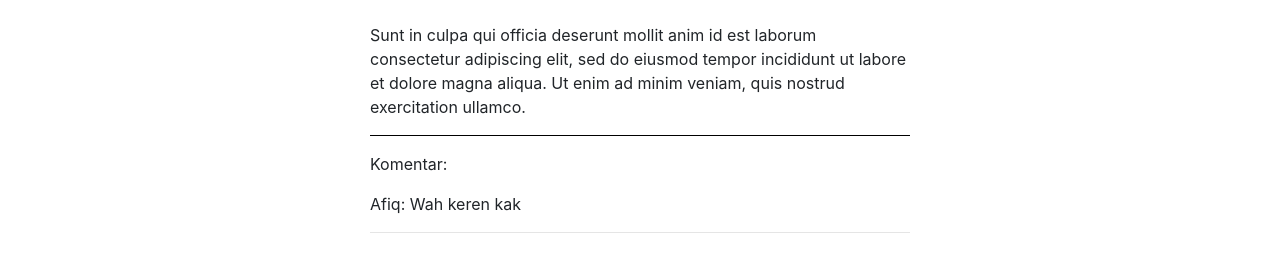
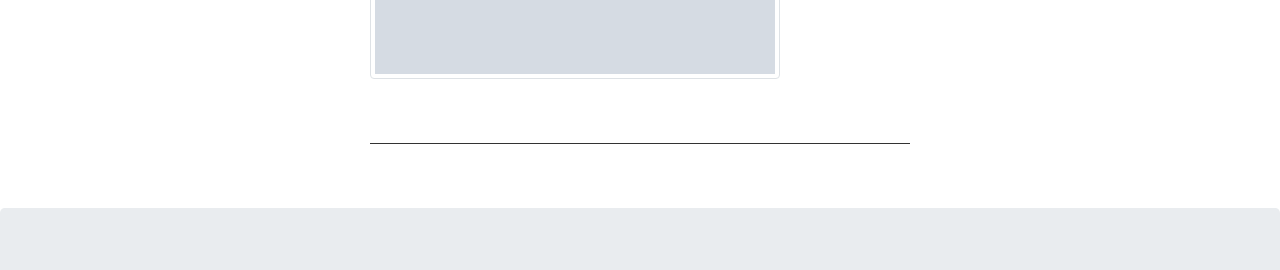
Before and after one commit to afiqrasyidm/indtagram, a CodeIgniter app: page /Indtagram/index.php/home/index in a window 1280 px wide. Shown: the part 421-691 px from the top of the page. Run offline with CodeIgniter, Linux system fonts and the light colour scheme; tables that the repository leaves empty or names only in its code hold one stand-in row (values such as "Sample post"); grey boxes marked "Sample" are stand-in pictures.

Commit message:
done functionality

```diff
--- a/application/controllers/Home.php
+++ b/application/controllers/Home.php
@@ -6,6 +6,8 @@ class Home extends CI_Controller {
 	public function __construct()
 	{
 					parent::__construct();
+					$this->load->model('gambar_model');
+					$this->load->helper('url_helper');
 					session_start();
 	}
 	/**
@@ -25,8 +27,10 @@ class Home extends CI_Controller {
 	 */
 	public function index()
 	{
+					$data["datas_gambar"] = $this->gambar_model->get_all();
+
 					$this->load->view('partials/header');
-					$this->load->view('index');
+					$this->load->view('index', $data);
 					$this->load->view('partials/footer');
 
 	}
--- a/application/models/Gambar_model.php
+++ b/application/models/Gambar_model.php
@@ -32,8 +32,12 @@ class Gambar_model extends CI_Model {
 
     public function get_all(){
 
-            $query = $this->db->get('gambar');
-            return $query->result_array();
+            $this->db->select('*');
+            $this->db->from('gambar');
+            $this->db->join('users', 'users.user_id = gambar.user_id');
+            $query = $this->db->get();
+            return $query->result_array();;
+
     }
 
 
--- a/application/views/index.php
+++ b/application/views/index.php
@@ -5,25 +5,22 @@
 
     <div class="col-md-6 offset-md-3">
 				<br>
-      <div class="img">
-				<a href="<?php echo site_url('gambar/detail/1'); ?>"> <img src="https://appharbor.com/assets/images/stackoverflow-logo.png" alt="..." class="img-thumbnail"> </a>
-			</div>
-			<br>
-      <p>Sunt in culpa qui officia deserunt mollit anim id est laborum consectetur adipiscing elit, sed do eiusmod tempor incididunt ut labore et dolore magna aliqua. Ut enim ad minim veniam, quis nostrud exercitation ullamco.</p>
-			<hr style="height:1px; border:none; color:#000; background-color:#000;">
-			<p>Komentar:</p>
-			<p>Afiq: Wah keren kak</p>
-			<hr>
-			<br>
-			<div class="img">
-				<img src="https://appharbor.com/assets/images/stackoverflow-logo.png" alt="..." class="img-thumbnail">
-			</div>
-			<br>
-      <p>Sunt in culpa qui officia deserunt mollit anim id est laborum consectetur adipiscing elit, sed do eiusmod tempor incididunt ut labore et dolore magna aliqua. Ut enim ad minim veniam, quis nostrud exercitation ullamco.</p>
-			<hr style="height:1px; border:none; color:#000; background-color:#000;">
-			<p>Komentar:</p>
-			<p>Afiq: Wah keren kak</p>
-			<hr>
+    <?php foreach ($datas_gambar as $data_gambar): ?>
+
+        <div class="img">
+          <p> Diupload oleh:    <p><?php echo $data_gambar['email']; ?></p> </p>
+                <a href="<?php echo site_url('gambar/detail/'.$data_gambar['gambar_id']); ?>"> <img src="<?php echo base_url('gambar/'.$data_gambar['file_name']);?>" alt="..." class="img-thumbnail"> </a>
+
+            <br>
+  			</div>
+        <br>
+        <br>
+        <hr style="height:1px;border:none;color:#333;background-color:#333;" />
+        <br>
+        <br>
+
+    <?php endforeach; ?>
+
     </div>
   </div>
 </div>
```
Also changed, not shown: gambar/Untitled.png (added).
